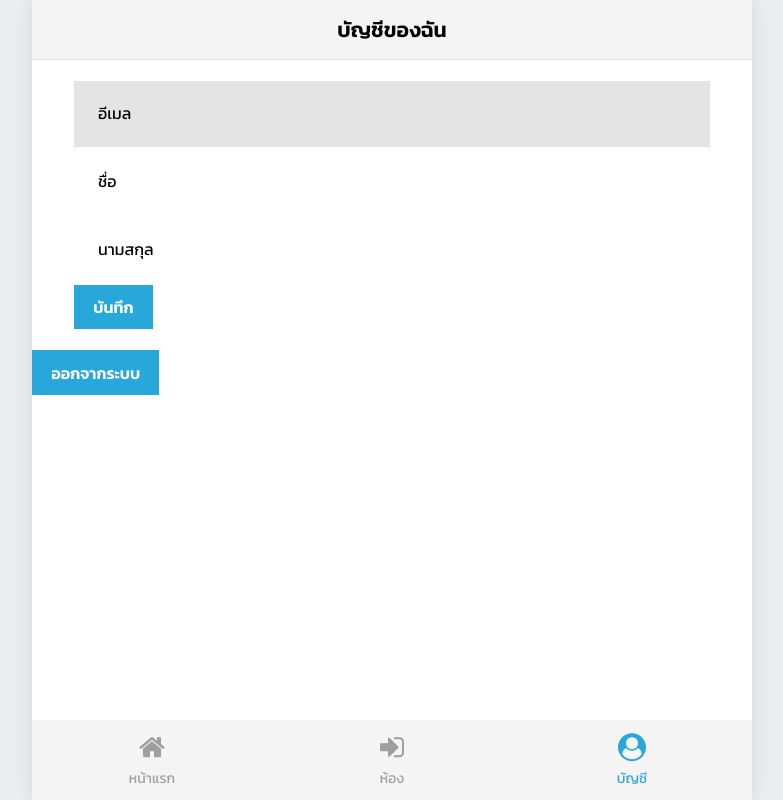
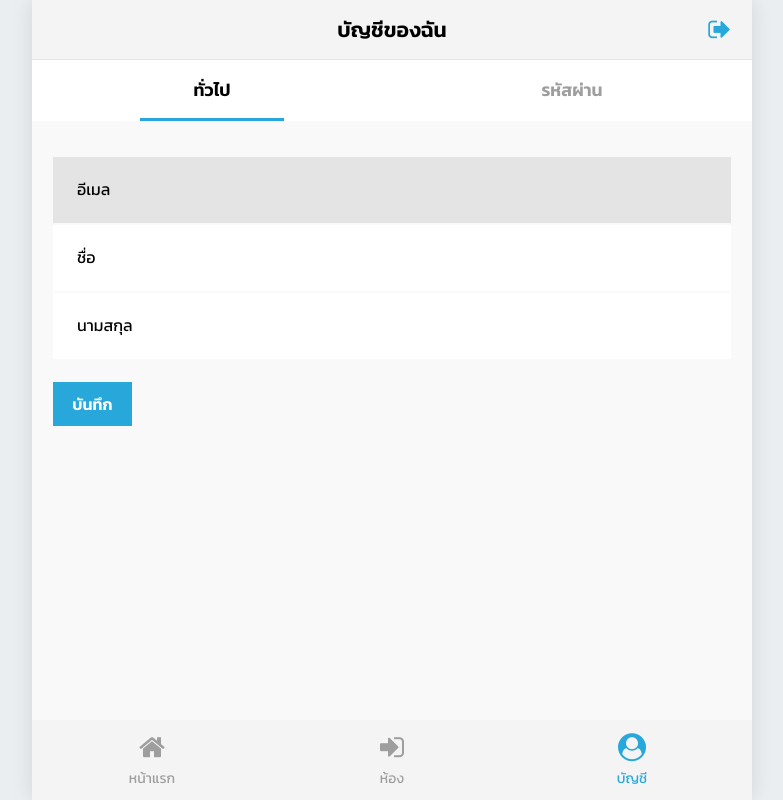
Before and after one commit to pobch/mkcore_frontend, a React (Create React App) app: page /profile in a window 1280 px wide. Shown: the whole page, without its empty margins (248-1031 px from the left). Built offline with nearby package versions, Linux system fonts and the light colour scheme; no server answers; sample sign-in values are in the browser's storage; what react-widgets-moment would draw is missing.

Commit message:
waiting for profile password change styling

```diff
--- a/src/containers/login.js
+++ b/src/containers/login.js
@@ -40,14 +40,15 @@ class LogIn extends Component {
 
     return (
       <div className="login">
-        <div className="login-header">
+        <div className="wrapper-background fixed brand-bg" />
+        <div className="login-header align-center">
           <img src={icon} width="150" height="150" alt="Icon"/>
         </div>
         <div className={ error ? 'feedback invalid' : 'feedback success' }>
           { error ? error : (authenticated ? 'Log in successfully' : '') }
         </div>
         <form
-          className="login-form"
+          className="login-form align-center"
           onSubmit={ handleSubmit(this.onSubmit) }
         >
           <Field
--- a/src/containers/profile.js
+++ b/src/containers/profile.js
@@ -3,6 +3,7 @@ import {connect} from 'react-redux'
 import {Link} from 'react-router-dom'
 import {reduxForm, Field} from 'redux-form'
 
+import TopTabBar from '../components/topTabBar'
 import BotNavbar from '../components/botNavbar'
 import Portal from '../components/portal'
 import SaveCompleteModal from '../components/modal_save_complete'
@@ -48,11 +49,16 @@ class Profile extends Component {
     const {handleSubmit} = this.props
     return (
       <div className="wrapper">
-        <div className="wrapper-background fixed" />
+        <div className="wrapper-background fixed custom-bg" />
         <div className="header fixed">บัญชีของฉัน</div>
-        <div className="spacing-side">
+        <TopTabBar
+          titleTab1="ทั่วไป"
+          titleTab2="รหัสผ่าน"
+        />
+        <div className="tab-content form-minimal">
+          <div className="tab-body">
             <form
-            className="form-minimal spacing-cover"
+              className='tab-item spacing-side'
               onSubmit={handleSubmit(this.onSubmit)}
             >
               <Field
@@ -73,10 +79,18 @@ class Profile extends Component {
                 label="นามสกุล"
                 type="text"
               />
-            <button type="submit" className="btn">บันทึก</button>
+              <button type="submit" className="spacing-top">บันทึก</button>
             </form>
+            <div className='tab-item spacing-side'>
+              This is going to be a password change
             </div>
-        <Link className="btn btn-danger" to="/logout">ออกจากระบบ</Link>
+          </div>
+        </div>
+        <div className="tab-footer fixed clearfix spacing-side">
+          <Link to="/logout" className="float-right">
+            <i className="twf twf-sign-out" />
+          </Link>
+        </div>
         <BotNavbar/>
 
         <Portal>
--- a/src/containers/signup.js
+++ b/src/containers/signup.js
@@ -34,11 +34,12 @@ class SignUp extends Component {
 
     return (
       <div className="login">
-        <div className="login-header">
+        <div className="wrapper-background fixed brand-bg" />
+        <div className="login-header align-center">
           <img src={icon} width="150" height="150" alt="Icon"/>
         </div>
         <form
-          className="login-form"
+          className="login-form align-center"
           onSubmit={handleSubmit(this.onSubmit)}
         >
           <Field
--- a/src/static/styles/login.css
+++ b/src/static/styles/login.css
@@ -1,22 +1,11 @@
 .login {
-  position: absolute;
-  width: 100%;
-  min-height: 100%;
   padding-right: 10%;
   padding-left: 10%;
-  background-color: var(--primary-brand-color);
-}
-.login-header {
-  margin-top: 4rem;
-  margin-bottom: 3rem;
-  text-align: center;
-}
-.login-form {
-  text-align: center;
 }
 .login-form input[type=text],
 .login-form input[type=email],
 .login-form input[type=password] {
+  background-color: var(--primary-background-color);
   box-shadow: var(--box-shadow);
 }
 .login-button {
--- a/src/static/styles/utilities.css
+++ b/src/static/styles/utilities.css
@@ -14,6 +14,9 @@
 }
 .float-right {
   float: right;
+}
+.align-center {
+  text-align: center;
 }
 .align-right {
   text-align: right;
@@ -44,9 +47,18 @@
   padding-right: 1.5rem;
   padding-left: 1.5rem;
 }
+.spacing-top {
+  margin-top: 1.5rem;
+}
 .pointer {
   cursor: pointer;
 }
 .secondary-bg {
   background-color: var(--secondary-background-color);
 }
+.custom-bg {
+  background-color: var(--custom-background-color);
+}
+.brand-bg {
+  background-color: var(--primary-brand-color);
+}
--- a/src/static/styles/variables.css
+++ b/src/static/styles/variables.css
@@ -6,6 +6,7 @@
   --secondary-text-color: #9e9e9e;
   --primary-background-color: #ffffff;
   --secondary-background-color: #f4f4f4;
+  --custom-background-color: #f9f9f9;
   --border-color: #e3e3e3;
   --success-color: #2aff72;
   --fail-color: #ff2e34;
```
Lines whose indentation alone changed are shown as unchanged.
